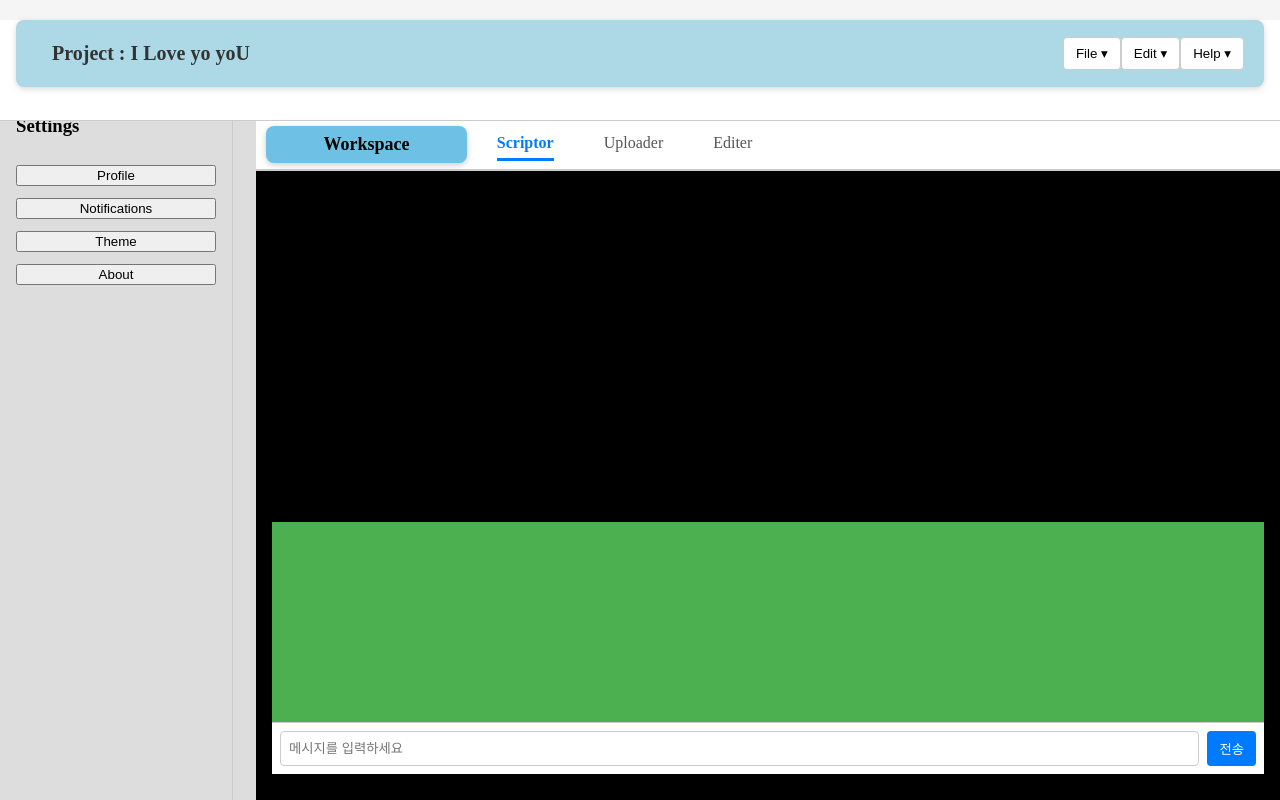
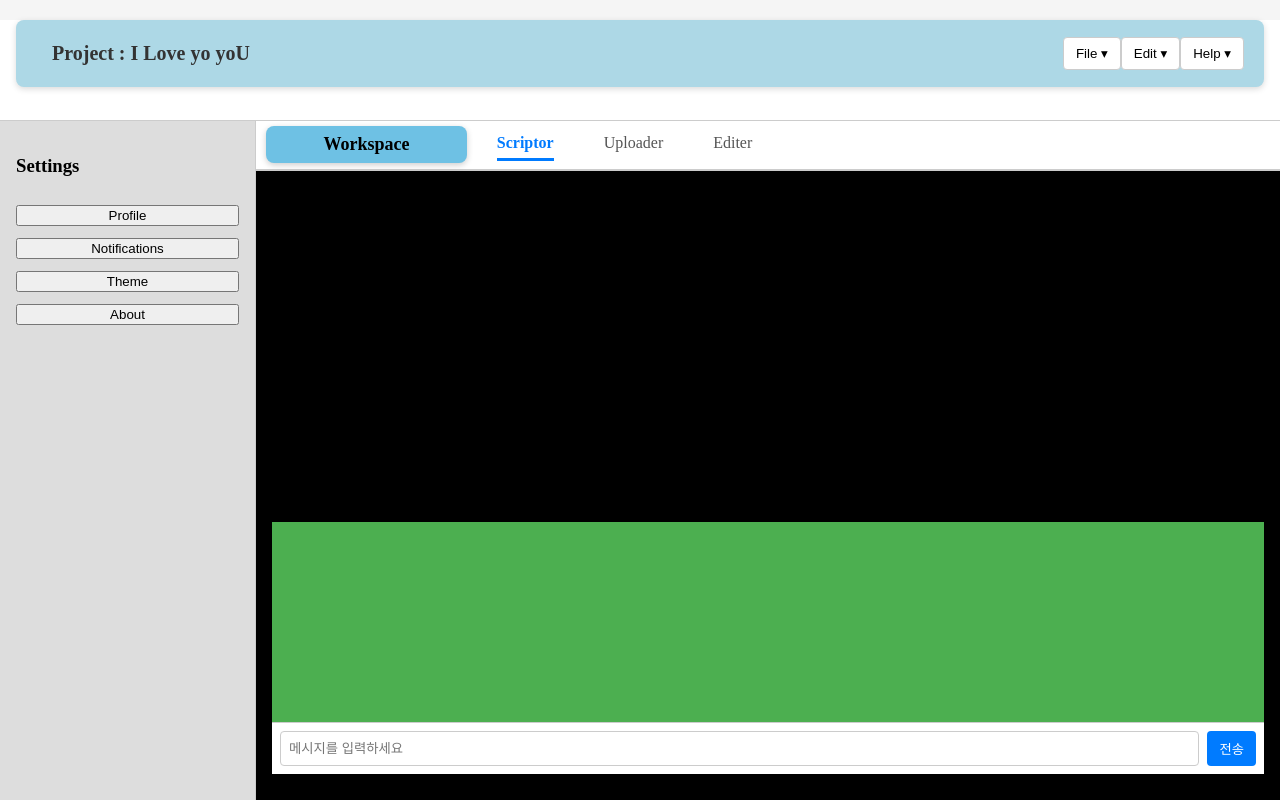
Before and after one commit to andoricano/JsonGenerator, a React (Vite) app: page / in a window 1280 px wide. Built offline with nearby package versions, Linux system fonts and the light colour scheme.

Commit message:
[fix] slidebar UI 깨진 부분 수정.

```diff
--- a/src/components/aside/SideBar.tsx
+++ b/src/components/aside/SideBar.tsx
@@ -6,8 +6,7 @@ export default function SideBar({ onSelect }: Props) {
     return (
         <div
             style={{
-                position: "fixed",
-                top: "10%",
+                position: "absolute",
                 left: 0,
                 width: "100%",
                 height: "100%",
@@ -16,6 +15,7 @@ export default function SideBar({ onSelect }: Props) {
         >
             <div
                 style={{
+                    width: "100%",
                     height: "100%",
                     minWidth: '200px',
                     minHeight: '500px',
```
